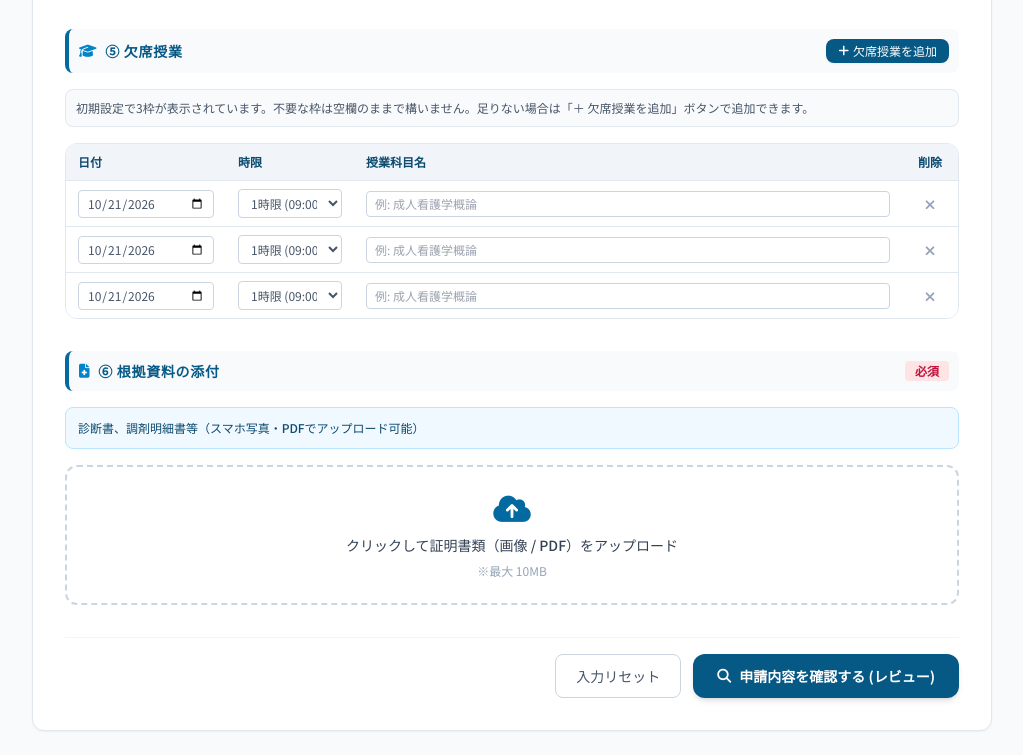
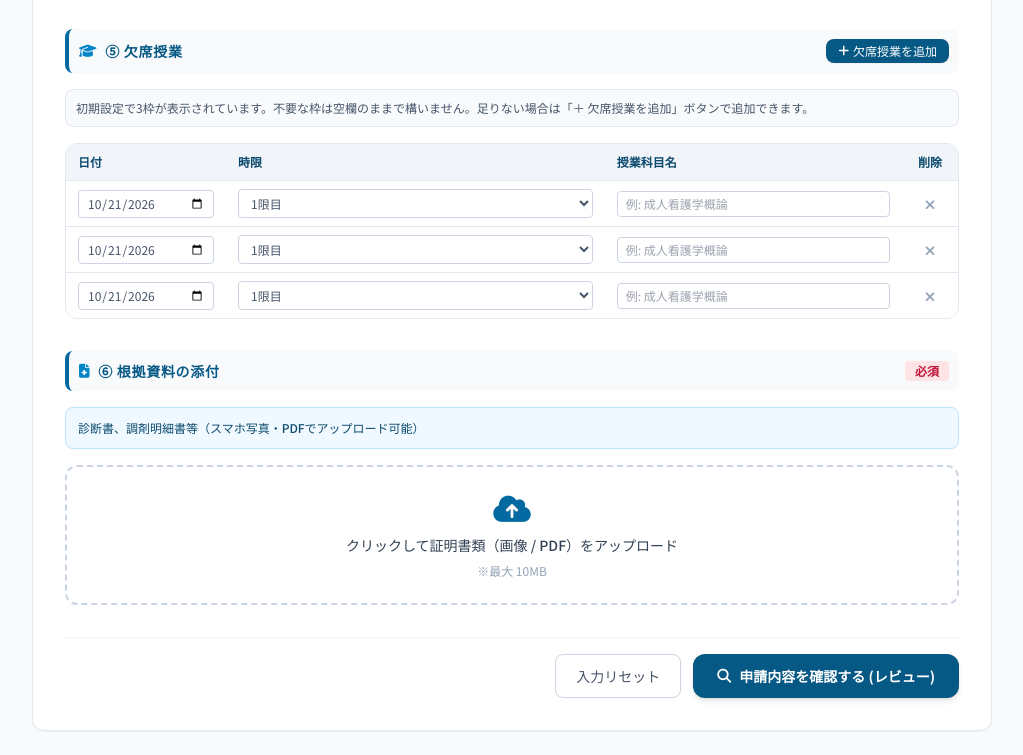
Before and after one commit to kfcn2017/nursing-absence-app, a plain HTML site: page index.html in a window 1280 px wide. Shown: the part 1034-1789 px from the top of the page, without its empty margins (128-1151 px from the left). Drawn offline with nearby package versions, Linux system fonts and the light colour scheme.

Commit message:
Update table header and course period options

```diff
--- a/index.html
+++ b/index.html
@@ -261,7 +261,7 @@
                                 <thead class="text-xs text-nursing-900 bg-slate-100 uppercase border-b border-slate-200">
                                     <tr>
                                         <th class="px-3 py-2.5 w-40">日付</th>
-                                        <th class="px-3 py-2.5 w-32">時限</th>
+                                        <th class="px-3 py-2.5 min-w-[200px]">時限</th>
                                         <th class="px-3 py-2.5">授業科目名</th>
                                         <th class="px-3 py-2.5 w-14 text-center">削除</th>
                                     </tr>
@@ -625,7 +625,6 @@
 
         function addCourseRow() {
             const tbody = document.getElementById('courses-table-body');
-            const rowCount = tbody.children.length + 1;
             const tr = document.createElement('tr');
             tr.className = "hover:bg-slate-50 transition";
             const today = new Date().toISOString().split('T')[0];
@@ -636,12 +635,12 @@
                 </td>
                 <td class="px-3 py-2">
                     <select class="course-period w-full px-2 py-1 border border-slate-300 rounded text-xs bg-white focus:ring-1 focus:ring-nursing-500">
-                        <option value="1時限">1時限 (09:00~)</option>
-                        <option value="2時限">2時限 (10:40~)</option>
-                        <option value="3時限">3時限 (13:00~)</option>
-                        <option value="4時限">4時限 (14:40~)</option>
-                        <option value="5時限">5時限 (16:20~)</option>
-                        <option value="終日">終日 (1~5時限)</option>
+                        <option value="1限目">1限目</option>
+                        <option value="2限目">2限目</option>
+                        <option value="3限目">3限目</option>
+                        <option value="4限目">4限目</option>
+                        <option value="5限目">5限目</option>
+                        <option value="終日（欠席科目が〇〇実習の場合のみ）">終日（欠席科目が〇〇実習の場合のみ）</option>
                     </select>
                 </td>
                 <td class="px-3 py-2">
```
